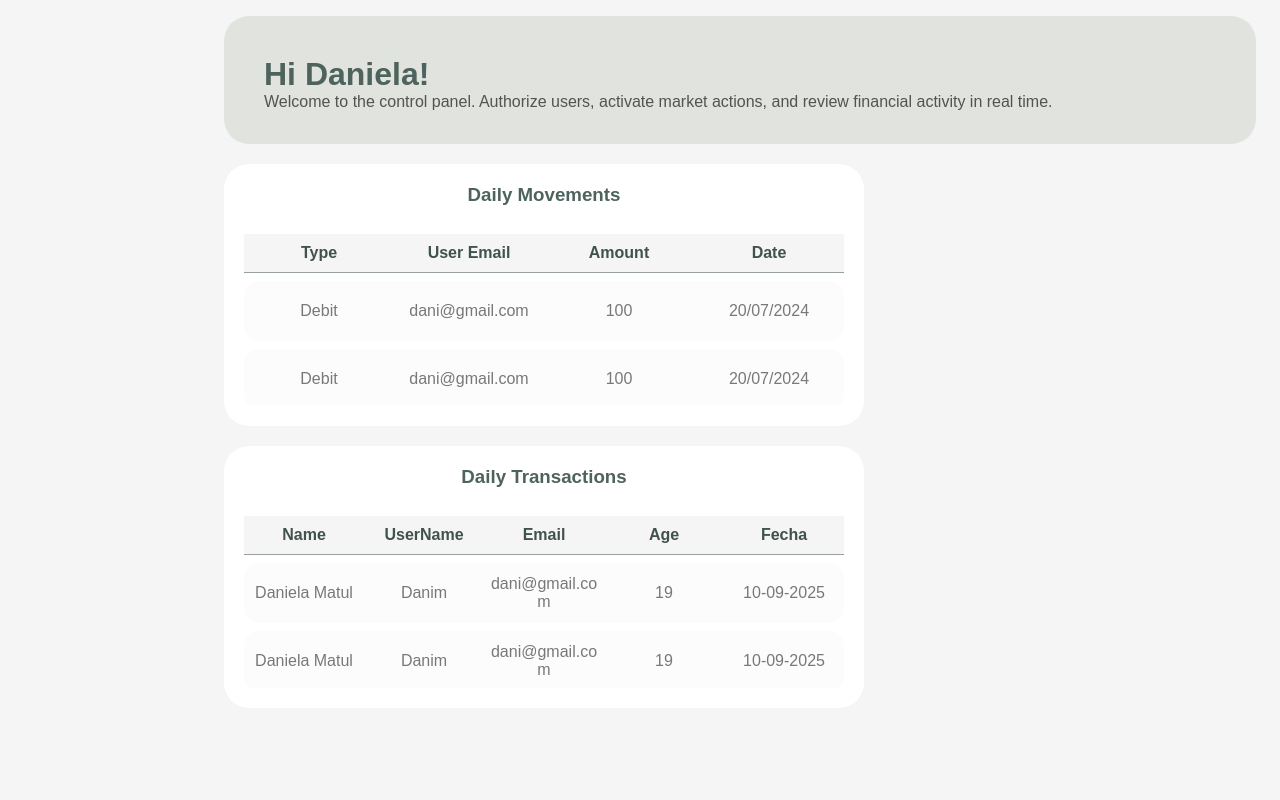
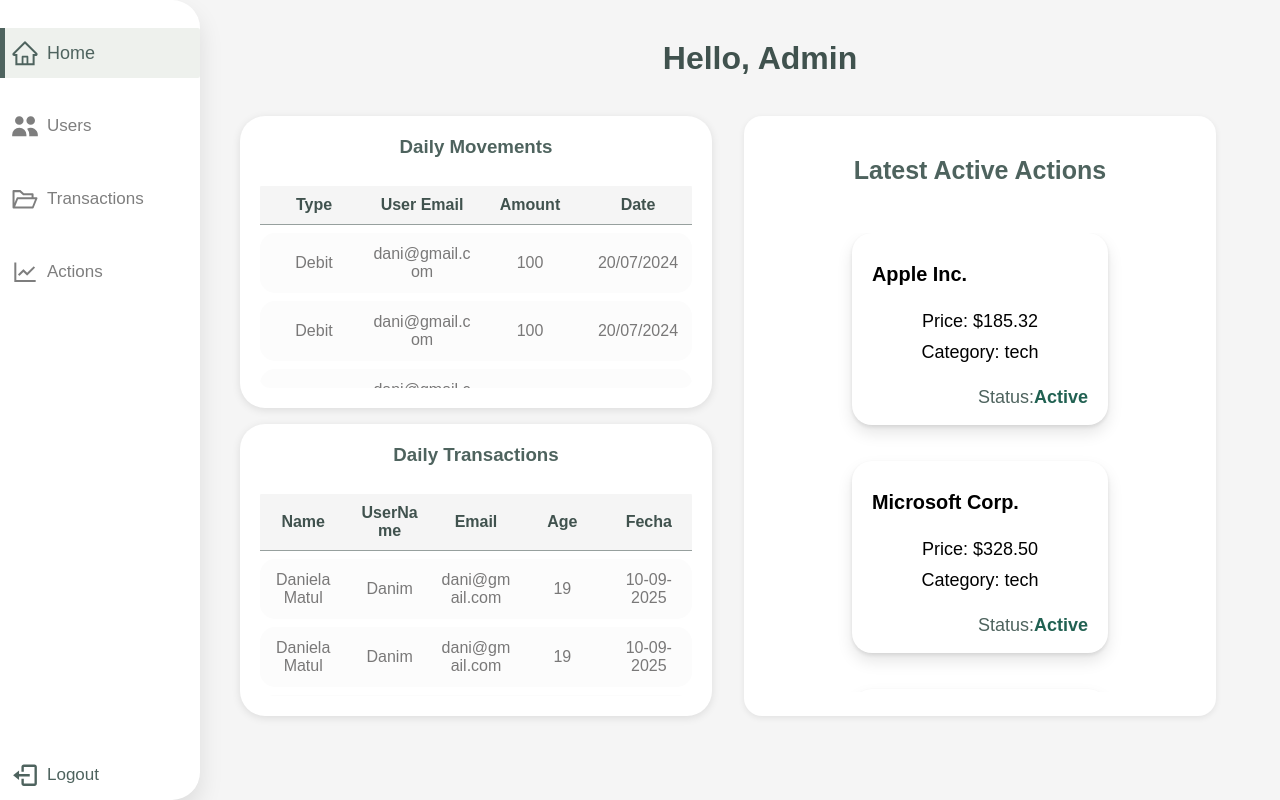
Before and after one commit to alejandrocald13/Tradio, a Next.js app in the folder frontend/: page /adminHome in a window 1280 px wide. Built offline with nearby package versions, Linux system fonts and the light colour scheme.

Commit message:
feat(adminHome): add the Latest Active Actions section to see for active actions

```diff
--- a/frontend/src/app/adminHome/adminHome.css
+++ b/frontend/src/app/adminHome/adminHome.css
@@ -1,38 +1,69 @@
 .main-container-AH {
     display: flex;
     width: 100%;
+    min-height: 100dvh;
     background-color: #F5F5F5;
     flex-direction: column;
     overflow: hidden;
     gap: 20px;
+    padding-left: 15rem;
 }
 
 .greating-admin {
     display: flex;
-    margin: 1rem 1.5rem 0 14rem;
+    width: 100%;
+    height: 6rem;
+    border-radius: 25px;
+    padding: 40px;
+    justify-content: center;
+    color: #40524e;
+}
+
+.sections-configurate {
+    display: flex;
+    flex-wrap: wrap;
+    justify-content: center;
+    align-items: flex-start;
+    gap: 2rem;
+    margin: 0 4rem 0 0;
+}
+
+.section-tables {
+    flex: 1;
+    min-width: 45%;
+    display: flex;
+    flex-direction: column;
+    gap: 1rem;
+}
+
+.section-actions {
+    flex: 1;
+    min-width: 45%;
+    display: flex;
+    flex-direction: column;
+    gap: 1rem;
 }
 
 .tableContainer {
-    height: 180px;
+    height: 210px;
     overflow-y: auto;
+    border-radius: 10px;
 }
-.container-UC{
+
+.container-UC {
     display: flex;
     flex-direction: column;
     gap: 20px;
-    width: 50%;
-    background-color: rgb(255, 255, 255);
+    background-color: #fff;
     padding: 20px;
-    margin: 0 1.5rem 0 14rem;
-    box-shadow: inset;
+    box-shadow: 0 2px 8px rgba(0, 0, 0, 0.1);
     border-radius: 25px;
 }
 
-.container-UC h3{
+.container-UC h3 {
     text-align: center;
-    color: #4E635E ;
+    color: #4E635E;
 }
-
 
 .btnContainers {
     display: flex;
@@ -43,7 +74,6 @@
     align-items: center;
     font-size: 15;
 }
-
 
 .btnContainers button {
     transition: all 0.3s ease;
@@ -72,3 +102,66 @@
     height: 40px;
     cursor: pointer;
 }
+
+.action-card-content-admin{
+    height: 100%;
+}
+
+.actions-summary-container {
+    display: flex;
+    flex-direction: column;
+    background-color: #ffffff;
+    border-radius: 18px;
+    box-shadow: 0 2px 6px rgba(0,0,0,0.08);
+    padding: 1.5rem;
+    width: 100%;
+    height: 37.5rem;
+}
+
+.summary-header {
+    display: flex;
+    justify-content: center;
+    margin-bottom: 3rem;
+}
+
+.summary-header h3 {
+    color: #4E635E;
+    font-size: 25px;
+    margin-top: 1rem;
+}
+
+.summary-actions-list {
+    display: flex;
+    justify-content: center;
+    align-items: center;
+    flex-wrap: wrap;
+    gap: 1rem;
+    max-height: 33.7rem;
+    overflow-y: auto;
+}
+
+.price-action-do-admin {
+    display: flex;
+    font-size: 18px;
+    margin: 10px 0 10px 0;
+    justify-content: center;
+}
+
+.category-action-do {
+    display: flex;
+    font-size: 18px;
+    margin-bottom: 1.5rem;
+    justify-content: center;
+}
+
+.status-action-do {
+    display: flex;
+    font-size: 18px;
+    justify-content: right;
+    font-size: 18px;
+    color: #4E635E;
+}
+
+.status-action-do strong {
+    color: #216152;
+}
--- a/frontend/src/app/adminHome/page.jsx
+++ b/frontend/src/app/adminHome/page.jsx
@@ -1,8 +1,10 @@
 'use client'
 
 import { useEffect, useState } from "react"
-import Greeting from "../components/GreetingPortfolio"
 import TableAdmin from "../components/TableAdmin"
+import SidebarNavAdmin from "../components/SidebarNav-Admin"
+import ActionAdminCard from "../components/ActionAdminCard"
+import Link from "next/link"
 import './adminHome.css'
 
 export default function AdminHome () {
@@ -139,24 +141,65 @@ export default function AdminHome () {
             date: '10-09-2025',
         }
     ]
+
+    const actions = [
+        { id: 1, name: "Apple Inc.", price: 185.32, category: "tech", active: true },
+        { id: 2, name: "Microsoft Corp.", price: 328.50, category: "tech", active: true },
+        { id: 3, name: "Pfizer Inc.", price: 35.20, category: "healthcare", active: true },
+        { id: 4, name: "NVIDIA Corp.", price: 459.20, category: "tech", active: true },
+        { id: 5, name: "Coca-Cola", price: 58.44, category: "consumer", active: true },
+        { id: 6, name: "Bank of America", price: 30.22, category: "financials", active: true  },
+        { id: 7, name: "Coca-Cola", price: 58.44, category: "consumer", active: true  },
+        { id: 8, name: "Procter & Gamble", price: 142.65, category: "consumer", active: true  },
+        { id: 9, name: "ExxonMobil", price: 110.12, category: "energy", active: true  },
+    ]
+
+    const activeActions = actions.filter(a => a.active).slice(0, 4)
+
     return (
         <>
+            <SidebarNavAdmin/>
             <div className="main-container-AH">
                 <div className="greating-admin">
-                    <Greeting message={'Welcome to the control panel. Authorize users, activate market actions, and review financial activity in real time.'}/>
+                    <div className="greeting-text">
+                        <h1>Hello, Admin</h1>
                     </div>
+                </div>
+                <div className="sections-configurate">
+                    <div className="section-tables">
                         <div className="container-UC">
                             <h3>Daily Movements</h3>
                             <div className="tableContainer">
                                 <TableAdmin  columns={movesColumns} data={movesData} btnVerification={false}/>
                             </div>
                         </div>
+
                         <div className="container-UC">
                             <h3>Daily Transactions</h3>
-
-
                             <div className="tableContainer">
                                 <TableAdmin  columns={dayTransactionColumns} data={dayUsers} btnVerification={false}/>
+                            </div>
+                        </div>
+                    </div>
+
+                    <div className="section-actions">
+                        <div className="actions-summary-container">
+                            <div className="summary-header">
+                                <h3>Latest Active Actions</h3>
+                            </div>
+
+                            <div className="summary-actions-list">
+                                {activeActions.map((action) => (
+                                    <ActionAdminCard key={action.id} title={action.name}>
+                                        <div className="action-card-content-admin">
+                                            <p className="price-action-do-admin">Price: ${action.price.toFixed(2)}</p>
+                                            <p className="category-action-do">Category: {action.category}</p>
+                                            <p className="status-action-do">Status: <strong>Active</strong></p>
+                                        </div>
+                                    </ActionAdminCard>
+                                ))}
+                            </div>
+                        </div>
                     </div>
                 </div>
             </div>
--- a/frontend/src/app/components/SidebarNav-Admin.jsx
+++ b/frontend/src/app/components/SidebarNav-Admin.jsx
@@ -5,13 +5,13 @@ import { usePathname } from "next/navigation";
 import Link from "next/link";
 import "../styles/SidebarNav-Admin.css";
 
-
 export default function SidebarNavAdmin() {
     const pathname = usePathname();
     const [isUsersOpen, setIsUsersOpen] = useState(false);
     const [isTransactionsOpen, setIsTransactionsOpen] = useState(false);
 
     const items = [
+        { id: "homeAdmin",      label: "Home",          href:"/adminHome" },
         { id: "users",          label: "Users" },
         { id: "transactions",    label: "Transactions",   href: "/transaction" },
         { id: "actions",        label: "Actions",       href: "/actionsManage" },
@@ -20,6 +20,9 @@ export default function SidebarNavAdmin() {
     const logoutItem = { id: "logout", label: "Logout", href: "/" };
 
     const DefaultIcons = {
+        homeAdmin: (
+            <svg stroke="currentColor" fill="currentColor" stroke-width="0" viewBox="0 0 1024 1024" height="1em" width="1em" xmlns="http://www.w3.org/2000/svg"><path d="M946.5 505L560.1 118.8l-25.9-25.9a31.5 31.5 0 0 0-44.4 0L77.5 505a63.9 63.9 0 0 0-18.8 46c.4 35.2 29.7 63.3 64.9 63.3h42.5V940h691.8V614.3h43.4c17.1 0 33.2-6.7 45.3-18.8a63.6 63.6 0 0 0 18.7-45.3c0-17-6.7-33.1-18.8-45.2zM568 868H456V664h112v204zm217.9-325.7V868H632V640c0-22.1-17.9-40-40-40H432c-22.1 0-40 17.9-40 40v228H238.1V542.3h-96l370-369.7 23.1 23.1L882 542.3h-96.1z"></path></svg>
+        ),
         users: (
         <svg
         stroke="currentColor" fill="currentColor" stroke-width="0" viewBox="0 0 20 20" height="1em" width="1em"
@@ -147,7 +150,6 @@ export default function SidebarNavAdmin() {
                     );
                 }
 
-
                 return (
                     <Link
                         key={it.id}
```
Lines whose indentation alone changed are shown as unchanged.
